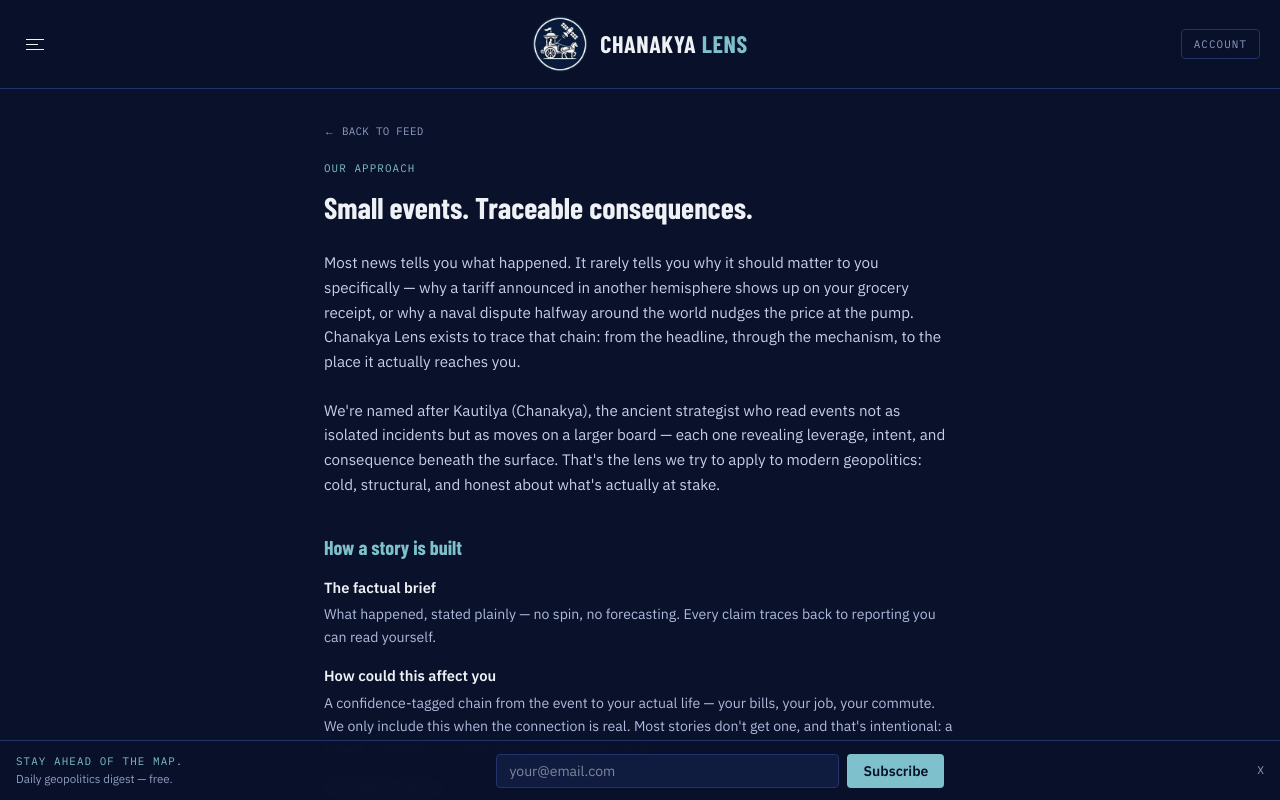
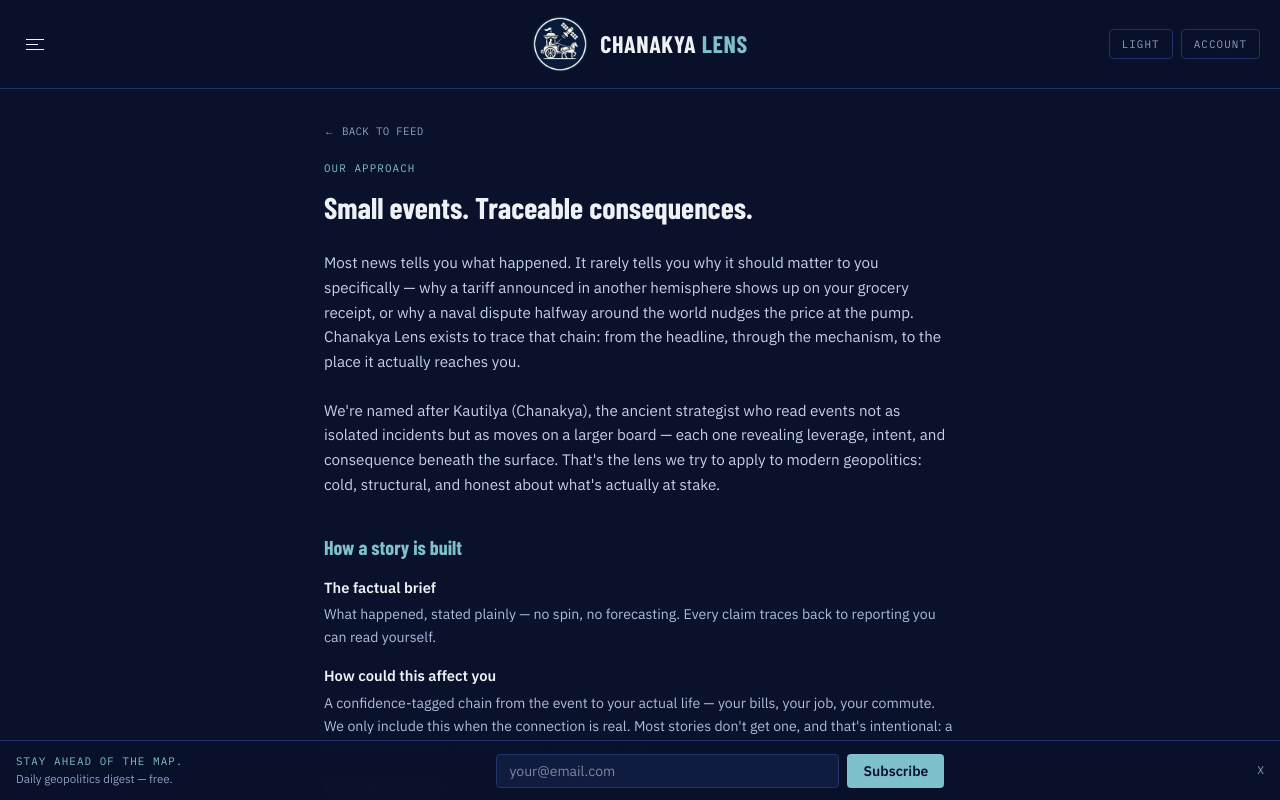
Before and after one commit to chanakyalab1-ops/chanakya-lens, a Next.js app: page /about in a window 1280 px wide. Shown: the top 800 px of the page. Built offline with nearby package versions, Linux system fonts and the light colour scheme; no server answers; a web font is replaced by a local one.

Commit message:
Add light/dark mode toggle

```diff
--- a/app/globals.css
+++ b/app/globals.css
@@ -19,6 +19,24 @@
   --radius: 2px;
 }
 
+[data-theme="light"] {
+  --ink: #F5F0E8;
+  --ink-soft: #EDE8DF;
+  --ink-card: #EAE4DA;
+  --paper: #1A1A2E;
+  --text-on-ink: #1A1A2E;
+  --text-on-ink-dim: #5A6080;
+  --text-body: #3A4060;
+  --brand: #3A8A96;
+  --brand-soft: #2E7A86;
+  --direct: #C06A2E;
+  --likely: #A08A2E;
+  --possible: #3A8A6A;
+  --developing: #B94A2A;
+  --settled: #5E6A8A;
+  --border: #C8C0B0;
+}
+
 * { box-sizing: border-box; }
 
 html, body {
--- a/components/NavDrawer.tsx
+++ b/components/NavDrawer.tsx
@@ -3,6 +3,7 @@
 import Link from "next/link";
 import Image from "next/image";
 import { supabase } from "@/lib/supabase";
+import ThemeToggle from "@/components/ThemeToggle";
 
 const ADMIN_EMAIL = "chanakya.lab1@gmail.com";
 
@@ -35,7 +36,8 @@
             Chanakya <span style={{ color: "var(--brand-soft)" }}>Lens</span>
           </span>
         </Link>
-        <div className="flex items-center justify-self-end">
+        <div className="flex items-center gap-2 justify-self-end">
+          <ThemeToggle />
           <Link href="/account" className="font-mono text-[0.68rem] uppercase tracking-widest px-3 py-1.5 rounded-sm border hover:opacity-80" style={{ borderColor: "var(--border)", color: "var(--text-on-ink-dim)" }}>
             Account
           </Link>
--- /dev/null
+++ b/components/ThemeToggle.tsx
@@ -0,0 +1,36 @@
+"use client";
+import { useEffect, useState } from "react";
+
+export default function ThemeToggle() {
+  const [isDark, setIsDark] = useState(true);
+
+  useEffect(() => {
+    const stored = localStorage.getItem("theme");
+    if (stored === "light") {
+      document.documentElement.setAttribute("data-theme", "light");
+      setIsDark(false);
+    }
+  }, []);
+
+  function toggle() {
+    const next = isDark ? "light" : "dark";
+    if (next === "light") {
+      document.documentElement.setAttribute("data-theme", "light");
+    } else {
+      document.documentElement.removeAttribute("data-theme");
+    }
+    localStorage.setItem("theme", next);
+    setIsDark(!isDark);
+  }
+
+  return (
+    <button
+      onClick={toggle}
+      className="font-mono text-[0.68rem] uppercase tracking-widest px-3 py-1.5 rounded-sm border hover:opacity-80"
+      style={{ borderColor: "var(--border)", color: "var(--text-on-ink-dim)" }}
+      title={isDark ? "Switch to light mode" : "Switch to dark mode"}
+    >
+      {isDark ? "Light" : "Dark"}
+    </button>
+  );
+}
```
